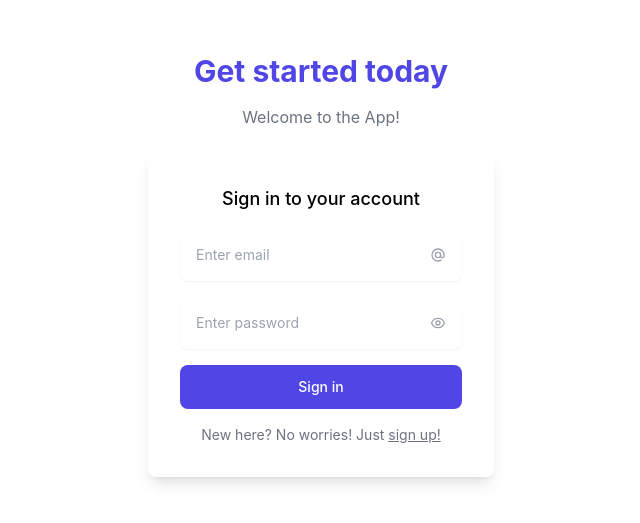
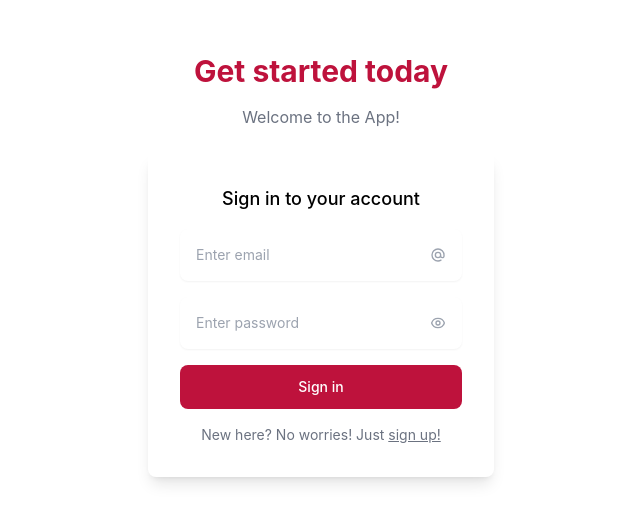
Before and after one commit to SHUUAA/Inventory-Integration-Campus-Eats, a React (Vite) app: page /auth/login in a window 1280 px wide. Shown: the part 135-658 px from the top of the page, without its empty margins (319-959 px from the left). Built offline with nearby package versions, Linux system fonts and the light colour scheme.

Commit message:
Edit colors

```diff
--- a/src/pages/auth/Login.tsx
+++ b/src/pages/auth/Login.tsx
@@ -48,7 +48,7 @@ const Login = () => {
     <div className="flex min-h-screen items-center justify-center">
       <div className="max-w-screen-xl px-4 py-16 sm:px-6 lg:px-8">
         <div className="max-w-lg">
-          <h1 className="text-center text-2xl font-bold text-indigo-600 sm:text-3xl">
+          <h1 className="text-center text-2xl font-bold text-rose-700 sm:text-3xl">
             Get started today
           </h1>
 
@@ -139,7 +139,7 @@ const Login = () => {
 
             <button
               type="submit"
-              className="block w-full rounded-lg bg-indigo-600 px-5 py-3 text-sm font-medium text-white"
+              className="block w-full rounded-lg bg-rose-700 px-5 py-3 text-sm font-medium text-white"
             >
               Sign in
             </button>
--- a/src/pages/auth/Register.tsx
+++ b/src/pages/auth/Register.tsx
@@ -73,7 +73,7 @@ const Register = () => {
 
         <main className="flex items-center justify-center px-8 py-8 sm:px-12 lg:col-span-7 lg:px-16 lg:py-12 xl:col-span-6">
           <div className="max-w-xl lg:max-w-3xl">
-            <a className="block text-blue-600" href="/">
+            <a className="block text-rose-700" href="/">
               <span className="sr-only">Home</span>
               <svg
                 className="h-8 sm:h-10"
@@ -210,7 +210,7 @@ const Register = () => {
               </div>
 
               <div className="col-span-6 sm:flex sm:items-center sm:gap-4">
-                <button className="inline-block shrink-0 rounded-md border border-blue-600 bg-blue-600 px-12 py-3 text-sm font-medium text-white transition hover:bg-transparent hover:text-blue-600 focus:outline-none focus:ring active:text-blue-500">
+                <button className="inline-block shrink-0 rounded-md border border-rose-700 bg-rose-700 px-12 py-3 text-sm font-medium text-white transition hover:bg-transparent hover:text-rose-700 focus:outline-none focus:ring active:text-rose-600">
                   Create an account
                 </button>
 
```
